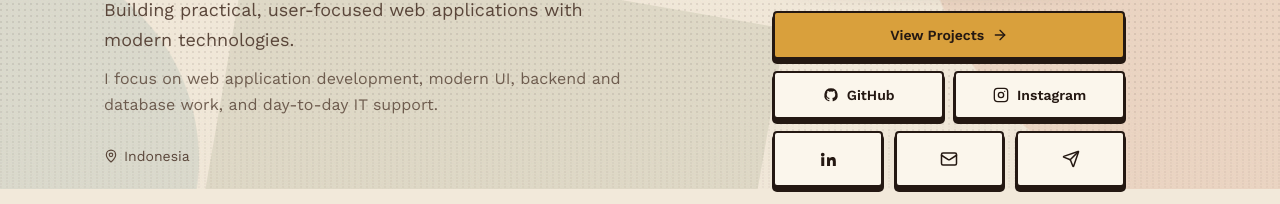
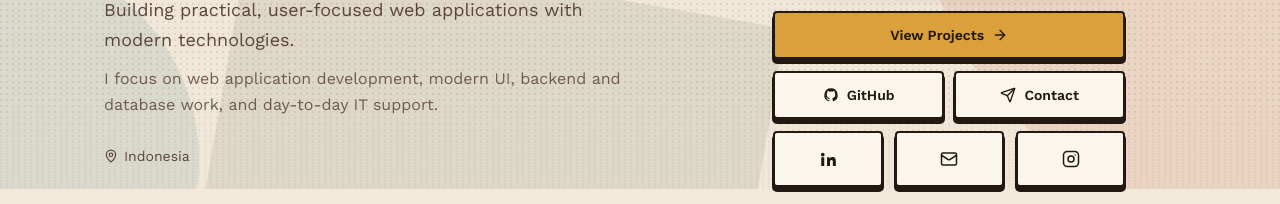
Before and after one commit to muhf-ahri/Portofolio, a Next.js app: page / in a window 1280 px wide. Shown: the part 611-815 px from the top of the page. Built offline with nearby package versions, Linux system fonts and the light colour scheme.

Commit message:
menukar tempat button contact dan instagram

```diff
--- a/src/components/sections/Hero.tsx
+++ b/src/components/sections/Hero.tsx
@@ -134,10 +134,9 @@ export function Hero() {
                 <GithubIcon size={16} />
                 GitHub
               </KeyButton>
-              {/* The second GitHub key is now Instagram. */}
-              <KeyButton href={profile.instagram} external ariaLabel="Instagram">
-                <InstagramIcon size={16} />
-                Instagram
+              <KeyButton href="#contact" ariaLabel="Contact">
+                <Send size={16} />
+                Contact
               </KeyButton>
             </motion.div>
 
@@ -161,8 +160,14 @@ export function Hero() {
               >
                 <Mail size={18} />
               </KeyButton>
-              <KeyButton href="#contact" iconOnly ariaLabel="Contact" title="Contact">
-                <Send size={18} />
+              <KeyButton
+                href={profile.instagram}
+                external
+                iconOnly
+                ariaLabel="Instagram"
+                title="Instagram"
+              >
+                <InstagramIcon size={18} />
               </KeyButton>
             </motion.div>
           </motion.div>
```
